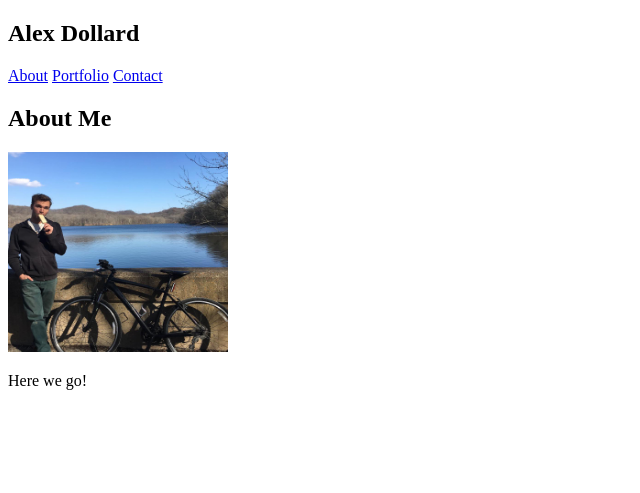
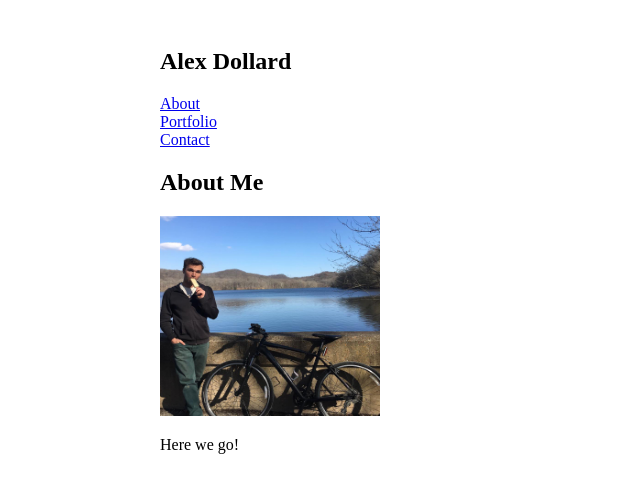
Before and after one commit to acdollard/Basic_Portfolio-, a plain HTML site: page index.html in a window 1280 px wide. Shown: the whole page, without its empty margins (0-640 px from the left). Drawn offline with Linux system fonts and the light colour scheme.

Commit message:
beginning_css_sheet

```diff
--- a/assets/css/style.css
+++ b/assets/css/style.css
@@ -0,0 +1,21 @@
+.wrapper {
+    width: 960px;
+    padding: 20px;
+    margin: 0 auto;
+
+}
+
+h2 {
+}
+
+
+.head {
+}
+
+
+#nameBox{
+    background-color: #4aaaa5;
+    padding: 20px;
+    font-family: 'Georgia', Times, Times New Roman, serif;
+
+}
--- a/index.html
+++ b/index.html
@@ -1,17 +1,22 @@
 <!DOCTYPE html>
 <html>
     <head>
-
+        <link rel="stylesheet" type="text/css" href="./assets/css/style.css">
     </head>
 
 <body>
     <div class="wrapper">
         <div class="head">
-            <section id="name_box"><h2>Alex Dollard</h2></section>
-            <section id="links">
-                <a href="index.html">About</a>
-                <a href=".portfolio.html">Portfolio</a>
-                <a href="contact.html">Contact</a>
+            <section class="name_box"><h2>Alex Dollard</h2></section>
+                <section class="links">
+                    <a href="index.html">About</a>
+                </section>
+                <section class="links">
+                    <a href=".portfolio.html">Portfolio</a>
+                </section>
+                 <section class="links">
+                   <a href="contact.html">Contact</a>
+                <section>
             </section>
         </div>
 
@@ -27,9 +32,10 @@
 
 
         </div>
+    </div>
 
         <div class="footer">
+        </div>
 
-        </div>
     </body>
 </html>
```
Also changed, not shown: contact.html (+4 -3 lines), .portfolio.html.
